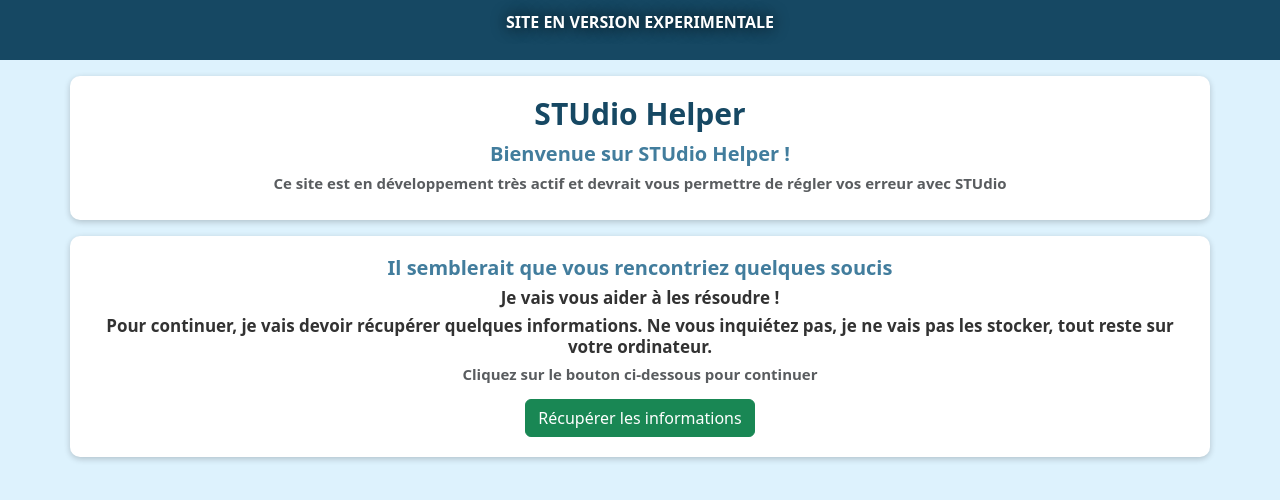
After one commit to LuckyTheCookie/studiohelper, a Flask app: template templates/solver.html in a window 1280 px wide. The commit adds this page. Shown: the top 500 px of the page. Run offline with Flask 3, Linux system fonts and the light colour scheme; the template is opened without the code that fills it, so the values that code supplies are empty.

Commit message:
New solver 🥰

```diff
--- a/templates/home.html
+++ b/templates/home.html
@@ -7,6 +7,7 @@
     <!-- Bootstrap CSS -->
     <link href="https://cdn.jsdelivr.net/npm/bootstrap@5.3.3/dist/css/bootstrap.min.css" rel="stylesheet" integrity="sha384-QWTKZyjpPEjISv5WaRU9OFeRpok6YctnYmDr5pNlyT2bRjXh0JMhjY6hW+ALEwIH" crossorigin="anonymous">    <!-- Styles personnalisés -->
     <link href="{{ url_for('static',filename='styles/style.css') }}" rel="stylesheet">
+
 </head>
 <body>
 
@@ -33,10 +34,11 @@
                 <div class="card-footer">
                     <button class="btn btn-primary" id="createInfoFile">Create a log file</button>
                     <div id="result"></div>
+                    <!-- Button to go into /solver with data: {}-->
+                    <button class="btn btn-primary" id="goToSolver" href="/solver">Go to Solver</button>
                 </div>
             </div>
         </div>
-
     </div>
 </div>
 
--- /dev/null
+++ b/templates/solver.html
@@ -0,0 +1,94 @@
+<!DOCTYPE html>
+<html lang="fr">
+<head>
+    <meta charset="UTF-8">
+    <meta name="viewport" content="width=device-width, initial-scale=1.0">
+    <title>Studio Helper</title>
+    <!-- Bootstrap CSS -->
+    <link href="https://cdn.jsdelivr.net/npm/bootstrap@5.3.3/dist/css/bootstrap.min.css" rel="stylesheet" integrity="sha384-QWTKZyjpPEjISv5WaRU9OFeRpok6YctnYmDr5pNlyT2bRjXh0JMhjY6hW+ALEwIH" crossorigin="anonymous">    <!-- Styles personnalisés -->
+    <link href="{{ url_for('static',filename='styles/style.css') }}" rel="stylesheet">
+    <link href="../static/styles/style.css" rel="stylesheet">
+
+</head>
+<body>
+
+<div class="maintenance-banner to-the-center">
+    <p>SITE EN VERSION EXPERIMENTALE</p>
+</div>
+
+<!-- Header -->
+    <div class="container mt-3">
+        <h1 class="to-the-center title">STUdio Helper</h1>
+        <h2 class="to-the-center description">Bienvenue sur STUdio Helper !</h2>
+        <h3 class="to-the-center text-muted">Ce site est en développement très actif et devrait vous permettre de régler vos erreur avec STUdio</h3>
+    </div>
+
+<!-- Contenu principal -->
+<div class="container mt-3 mb-3">
+    <div id="solverFirstStep">
+        <h2 class="to-the-center description">Il semblerait que vous rencontriez quelques soucis</h2>
+        <h3 class="to-the-center text">Je vais vous aider à les résoudre !</h3>
+        <h3 class="to-the-center text">Pour continuer, je vais devoir récupérer quelques informations. Ne vous inquiétez pas, je ne vais pas les stocker, tout reste sur votre ordinateur.</h3>
+        <h3 class="to-the-center text-muted">Cliquez sur le bouton ci-dessous pour continuer</h3>
+        <div class="to-the-center mt-3">
+            <button class="btn btn-success" id="solverAccept">Récupérer les informations</button>
+        </div>
+    </div>
+    <div id="solverWaitingStep" style="display: none;">
+        <h2 class="to-the-center description">Merci !</h2>
+        <h3 class="to-the-center text">Veuillez ouvrir la fenêtre de commande de ce programme</h3>
+        <h3 class="to-the-center text">Je vais vous donner quelques instructions pour récupérer les informations</h3>
+        <h3 class="to-the-center text-muted">Vos informations sont confidentielles et restent sur votre ordinateur. Une connexion internet est cependant requise pour continuer</h3>
+        <h3 class="to-the-center text-muted">J'attends vos informations pour l'instant ;)</h3>
+        <div class="to-the-center mt-3">
+            <div class="spinner-border" role="status">
+                <span class="visually-hidden">Loading...</span>
+            </div>
+        </div>
+    </div>
+    <div id="solverSuccessStep" style="display: none;">
+        <h2 class="to-the-center description">Problème résolu !</h2>
+        <h3 class="to-the-center text">Il semblerait que j'ai trouvé une solution à votre problème</h3>
+        <h3 class="to-the-center text">Je suis ravi d'avoir pu vous aider</h3>
+        <h3 class="to-the-center text-muted">Cliquez sur le bouton ci-dessous pour revenir au menu principal</h3>
+        <div class="to-the-center mt-3">
+            <button class="btn btn-success" id="mainMenuButton">Retour au menu principal</button>
+        </div>
+    </div>
+    <div id="solverErrorStep" style="display: none;">
+        <h2 class="to-the-center description">Oups !</h2>
+        <h3 class="to-the-center text">Il s'avère que je n'ai pas pu trouver de solution à votre problème</h3>
+        <h3 class="to-the-center text">Il semblerait que vous ayez annulé l'opération !</h3>
+        <h3 class="to-the-center text">Je suis désolé de ne pas avoir pu vous aider</h3>
+        <h3 class="to-the-center text-muted">Cliquez sur le bouton ci-dessous pour recharger la page</h3>
+        <div class="to-the-center mt-3">
+            <button class="btn btn-danger" id="solverRetry">Réessayer</button>
+        </div>
+    </div>
+    <div id="solverReloadStep" style="display: none;">
+        <h2 class="to-the-center description">Nous y sommes presque !</h2>
+        <h3 class="to-the-center text">Il semblerait que le problème soit en partie résolu</h3>
+        <h3 class="to-the-center text">Il vous suffit maintenant de placer ce programme dans le dossier de STUdio qui vient d'être téléchargé</h3>
+        <div id="solverCloseCategory" style="display: none;">
+            <h3 class="to-the-center text-muted">Cliquez ci dessous pour fermer ce programme</h3>
+            <div class="to-the-center mt-3">
+                <button class="btn btn-danger" id="solverClose">Quitter</button>
+            </div>
+        </div>
+        <div id="solverClosed">
+            <hr>
+            <h2 class="to-the-center description">Vous pouvez fermer cette fenêtre</h2>
+            <hr>
+        </div>
+    </div>
+</div>
+
+
+
+<!-- SCRIPTS -->
+<!-- jQuery and Bootstrap JS -->
+<script src="https://code.jquery.com/jquery-3.6.0.min.js"></script>
+<script src="https://cdn.jsdelivr.net/npm/bootstrap@5.3.3/dist/js/bootstrap.bundle.min.js" integrity="sha384-YvpcrYf0tY3lHB60NNkmXc5s9fDVZLESaAA55NDzOxhy9GkcIdslK1eN7N6jIeHz" crossorigin="anonymous"></script>
+<script src="{{ url_for('static',filename='scripts/post.js') }}"></script>
+</body>
+</html>
```
